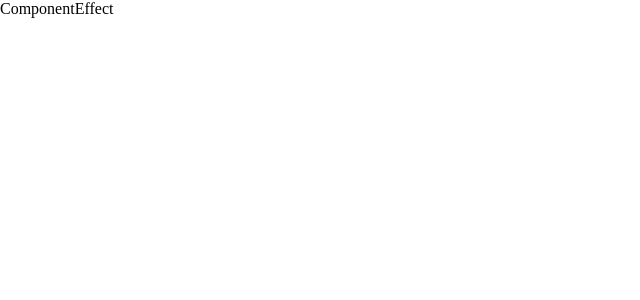
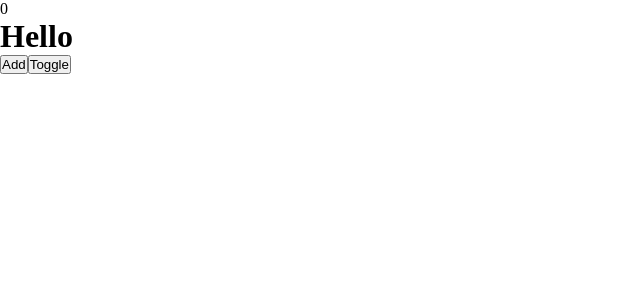
Before and after one commit to koheinthurako/React20-9-2023, a React (Create React App) app in the folder hook/: page / in a window 1280 px wide. Shown: the top 300 px of the page, without its empty margins (0-640 px from the left). Built offline with nearby package versions, Linux system fonts and the light colour scheme.

Commit message:
note more about useEffect

```diff
--- a/hook/src/components/Effect/ComponentEffect.jsx
+++ b/hook/src/components/Effect/ComponentEffect.jsx
@@ -1,11 +1,11 @@
-import { useEffect } from "react";
+import { useEffect, useState } from "react";
 
 // useEffect အစ
 // componentDidMount, componentDidUpdate, and componentWillUnmount
-// Mounted ဆိုတာ virtual DOM ကနေ screen ပေါ်ကို ရောက်လာတဲ့အချိန်ကို Mounted ဖြစ်တယ်လို့ခေါ်တယ်
+// Mounted ဆိုတာ virtual DOM ကနေ real screen ပေါ်ကို ရောက်လာတဲ့အချိန်ကို Mounted ဖြစ်တယ်လို့ခေါ်တယ်
 
 /* componentDidMount */
-// virtual DOM ကနေ screen ပေါ်ကိုရောက်လာတာနဲ့ componentDidMount ကအလုပ်လုပ်တယ်
+// virtual DOM ကနေ real screen ပေါ်ကိုရောက်လာတာနဲ့ componentDidMount ကအလုပ်လုပ်တယ်
 
 /* componentDidUpdate */
 // ချိတ်ဆက်ထားတဲ့ components ထဲက state ပဲဖြစ်ဖြစ်ဘာဖြစ်ဖြစ် တစ်ခုခုပြောင်းလဲသွားတိုင်း componentDidUpdate method ကအလုပ်လုပ်တယ်
@@ -17,12 +17,40 @@ import { useEffect } from "react";
 
 const ComponentEffect = () => {
 
+    const [count, setCount] = useState(0);
+    const [toggle, setToggle] = useState(true);
+
+    // mounted => ComponentsMounted
     useEffect(() => {
-        console.log("Use Effect start");
+        console.log("Mounted");
+        // အဆုံးမှာ ဒီလို [] ထည့်ပေးလိုက်ခြင်းဖြင့် mounted ဖြစ်တဲ့အချိန်မှာပဲအလုပ်လုပ်စေတယ်
+    }, [])
+
+    // didComponents
+    useEffect(() => {
+        console.log("I am didComponents", count);
     })
 
+    // components will update when value was change
+    useEffect(() => {
+        console.log("toggle was changed");
+    }, [toggle]);
+
+    const handleClick = () => {
+        setCount(pre => pre + 1);
+    }
+
+    const handleToggle = () => {
+        setToggle(pre => !pre);
+    }
+
   return (
-    <div>ComponentEffect</div>
+    <div>
+        <p>{count}</p>
+        {toggle && <h1>Hello</h1>}
+        <button onClick={handleClick}>Add</button>
+        <button onClick={handleToggle}>Toggle</button>
+    </div>
   )
 }
 
```
